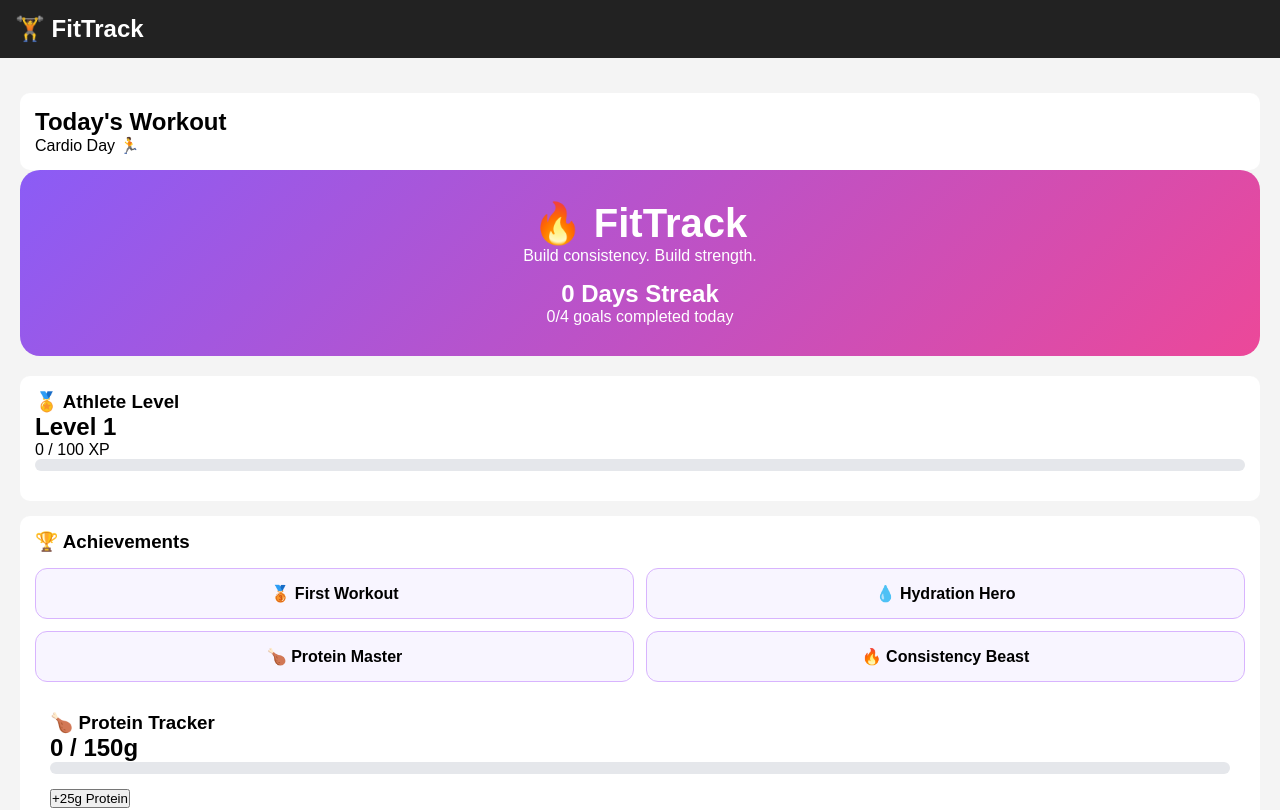
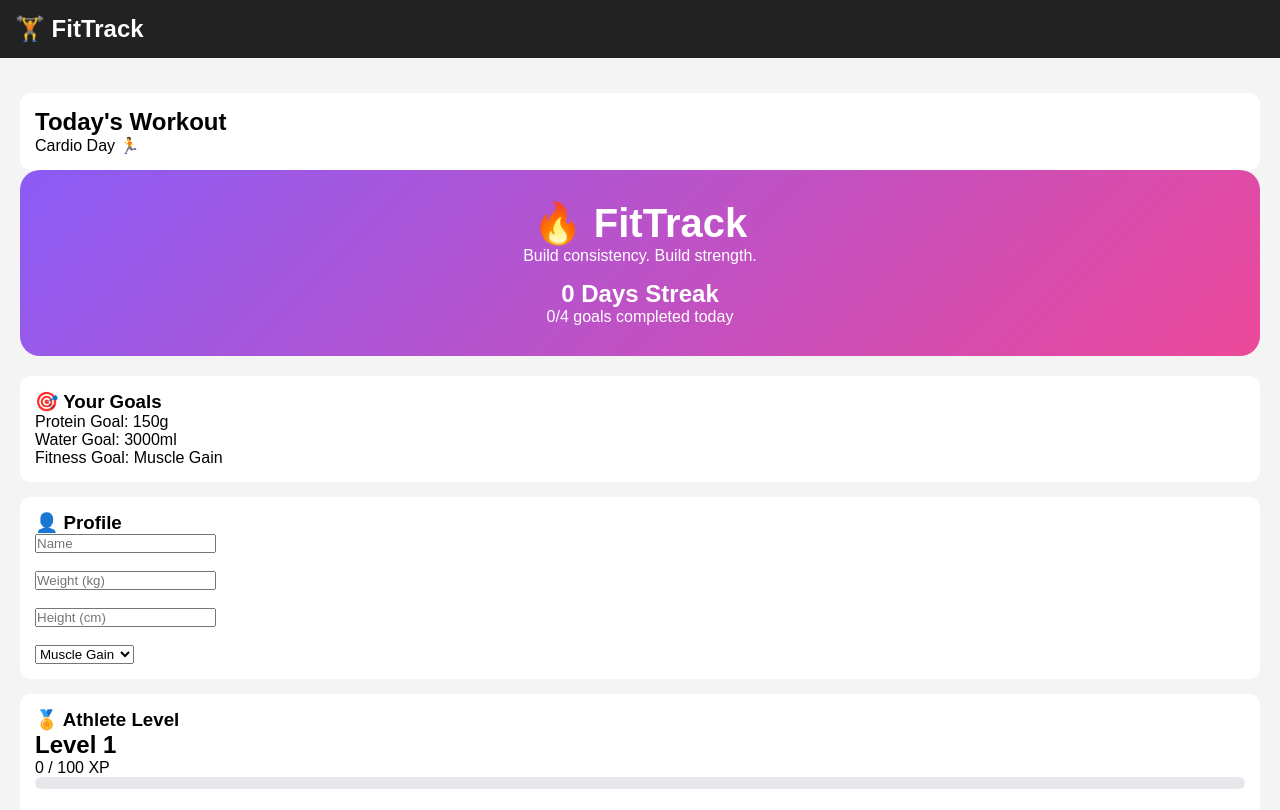
Before and after one commit to sanyabakshi18/fittrack, a React (Vite) app in the folder client/: page / in a window 1280 px wide. Shown: the top 810 px of the page. Built offline with nearby package versions, Linux system fonts and the light colour scheme.

Commit message:
added profile system and personalized goals

```diff
--- a/client/src/App.jsx
+++ b/client/src/App.jsx
@@ -36,9 +36,25 @@ const [xp, setXp] = useState(() => {
 const [level, setLevel] = useState(() => {
   return Number(localStorage.getItem("level")) || 1;
 });
+const [name, setName] = useState(() => {
+  return localStorage.getItem("name") || "";
+});
+
+const [weight, setWeight] = useState(() => {
+  return localStorage.getItem("weight") || "";
+});
+
+const [height, setHeight] = useState(() => {
+  return localStorage.getItem("height") || "";
+});
+
+const [goal, setGoal] = useState(() => {
+  return localStorage.getItem("goal") || "Muscle Gain";
+});
 
   const [workoutSchedule, setWorkoutSchedule] = useState(() => {
   const savedSchedule = localStorage.getItem("workoutSchedule");
+
 
   return savedSchedule
     ? JSON.parse(savedSchedule)
@@ -106,6 +122,21 @@ useEffect(() => {
     setXp(0);
   }
 }, [xp]);
+useEffect(() => {
+  localStorage.setItem("name", name);
+}, [name]);
+
+useEffect(() => {
+  localStorage.setItem("weight", weight);
+}, [weight]);
+
+useEffect(() => {
+  localStorage.setItem("height", height);
+}, [height]);
+
+useEffect(() => {
+  localStorage.setItem("goal", goal);
+}, [goal]);
 
 
   const completedGoals =
@@ -126,8 +157,17 @@ const today = new Date().toLocaleDateString("en-US", {
 });
 
 const todaysWorkout = workoutSchedule[today];
-const proteinGoal= 150;
-const waterGoal= 3000;
+const proteinGoal =
+  weight && goal === "Muscle Gain"
+    ? Math.round(weight * 2)
+    : weight && goal === "Fat Loss"
+    ? Math.round(weight * 1.8)
+    : weight
+    ? Math.round(weight * 1.5)
+    : 150;
+const waterGoal = weight
+  ? Math.round(weight * 35)
+  : 3000;
 
 
   return (
@@ -140,7 +180,9 @@ const waterGoal= 3000;
 <p>{todaysWorkout}</p>
         </div>
         <div className="hero-card">
-  <h1>🔥 FitTrack</h1>
+  <h1>
+  🔥 {name ? `Welcome, ${name}` : "FitTrack"}
+</h1>
   <p>Build consistency. Build strength.</p>
 
   <h2>{streak} Day{streak !== 1 ? "s" : ""} Streak</h2>
@@ -148,6 +190,52 @@ const waterGoal= 3000;
   <p>
     {completedGoals}/4 goals completed today
   </p>
+</div>
+<div className="card">
+  <h3>🎯 Your Goals</h3>
+
+  <p>Protein Goal: {proteinGoal}g</p>
+  <p>Water Goal: {waterGoal}ml</p>
+  <p>Fitness Goal: {goal}</p>
+</div>
+<div className="card">
+  <h3>👤 Profile</h3>
+
+  <input
+    type="text"
+    placeholder="Name"
+    value={name}
+    onChange={(e) => setName(e.target.value)}
+  />
+
+  <br /><br />
+
+  <input
+    type="number"
+    placeholder="Weight (kg)"
+    value={weight}
+    onChange={(e) => setWeight(e.target.value)}
+  />
+
+  <br /><br />
+
+  <input
+    type="number"
+    placeholder="Height (cm)"
+    value={height}
+    onChange={(e) => setHeight(e.target.value)}
+  />
+
+  <br /><br />
+
+  <select
+    value={goal}
+    onChange={(e) => setGoal(e.target.value)}
+  >
+    <option>Muscle Gain</option>
+    <option>Fat Loss</option>
+    <option>Maintenance</option>
+  </select>
 </div>
 <div className="card">
   <h3>🏅 Athlete Level</h3>
```
